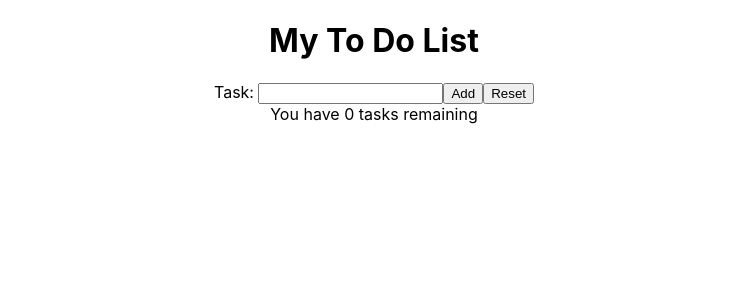
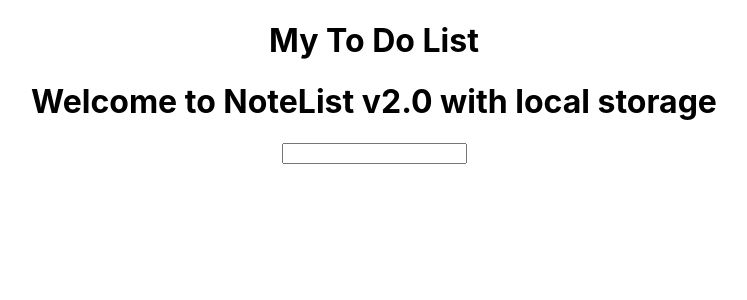
Before and after one commit to mattybwoy/React-ToDo, a React (Create React App) app: page / in a window 1280 px wide. Shown: the top 300 px of the page, without its empty margins (266-1013 px from the left). Built offline with nearby package versions, Linux system fonts and the light colour scheme.

Commit message:
NoteListHook added, testing saved state to localstorage

```diff
--- a/src/App.js
+++ b/src/App.js
@@ -1,12 +1,14 @@
 import React from 'react';
 import './App.css';
 import NoteList from './NoteList'
+import NoteListHook from './NoteListHook'
 
 function App() {
   return (
     <div className="App">
         <h1>My To Do List</h1>
-        < NoteList/>
+        {/* < NoteList/> */}
+        < NoteListHook/>
     </div>
   );
 }
--- a/src/NoteList.js
+++ b/src/NoteList.js
@@ -1,5 +1,4 @@
 import React, { Component } from "react";
-
 
 class NoteList extends Component {
 constructor(props) {
--- /dev/null
+++ b/src/NoteListHook.js
@@ -0,0 +1,28 @@
+import React from 'react';
+
+const useStateWithLocalStorage = localStorageKey => {
+  const [value, setValue] = React.useState(localStorage.getItem('localStoredValue') || "");
+
+    React.useEffect(() => {
+    localStorage.setItem('localStorageKey', value);
+  }, [value]);
+  return [value, setValue];
+};
+
+const NoteListHook = () =>{
+  const [value, setValue] = useStateWithLocalStorage('localStoredValue');
+
+  const onChange = event => setValue(event.target.value);
+
+  return(
+    <div>
+      <h1>Welcome to NoteList v2.0 with local storage</h1>
+      <input value={value} type ='text' onChange={onChange} />
+      <p>{value}</p>
+
+    </div>
+
+  )
+}
+
+export default NoteListHook
```
